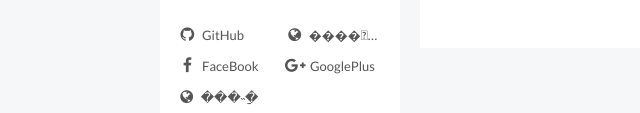
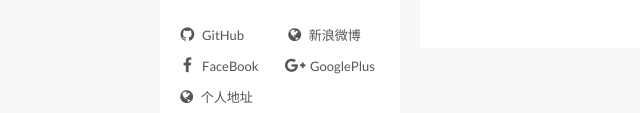
Before and after one commit to enusune/enusune.github.io, a plain HTML site: page 2017/05/14/我的爱可/index.html in a window 1280 px wide. Both pictures are taken after a click on the item "站点概览". Shown: the part 687-800 px from the top of the page, 0-640 px from the left. Drawn offline with Linux system fonts and the light colour scheme.

Commit message:
Site updated: 2017-07-13 22:15:02

```diff
--- a/2017/05/14/我的爱可/index.html
+++ b/2017/05/14/我的爱可/index.html
@@ -518,11 +518,11 @@
               </span>
 
               <span class="links-of-author-item">
-                <a href="https://enusune.github.io" target="_blank" title="����΢��">
+                <a href="https://enusune.github.io" target="_blank" title="新浪微博">
 
                     <i class="fa fa-fw fa-globe"></i>
 
-                  ����΢��
+                  新浪微博
                 </a>
               </span>
 
@@ -545,11 +545,11 @@
               </span>
 
               <span class="links-of-author-item">
-                <a href="https://enusune.github.io" target="_blank" title="���˵�ַ">
+                <a href="https://enusune.github.io" target="_blank" title="个人地址">
 
                     <i class="fa fa-fw fa-globe"></i>
 
-                  ���˵�ַ
+                  个人地址
                 </a>
               </span>
 
```
Also changed, not shown: 2017/05/16/IE中TerraExplorer控件遮盖页面元素的问题/index.html (+4 -4 lines), 2017/07/09/hello-world/index.html (+4 -4 lines), archives/2017/05/index.html (+4 -4 lines), archives/2017/07/index.html (+4 -4 lines), archives/2017/index.html (+4 -4 lines), archives/index.html (+4 -4 lines), categories/skyline/index.html (+4 -4 lines), index.html (+4 -4 lines), tags/Terraexplorer/index.html (+4 -4 lines), tags/index.html (+4 -4 lines), tags/skyline/index.html (+4 -4 lines), tags/科科/index.html (+4 -4 lines).
